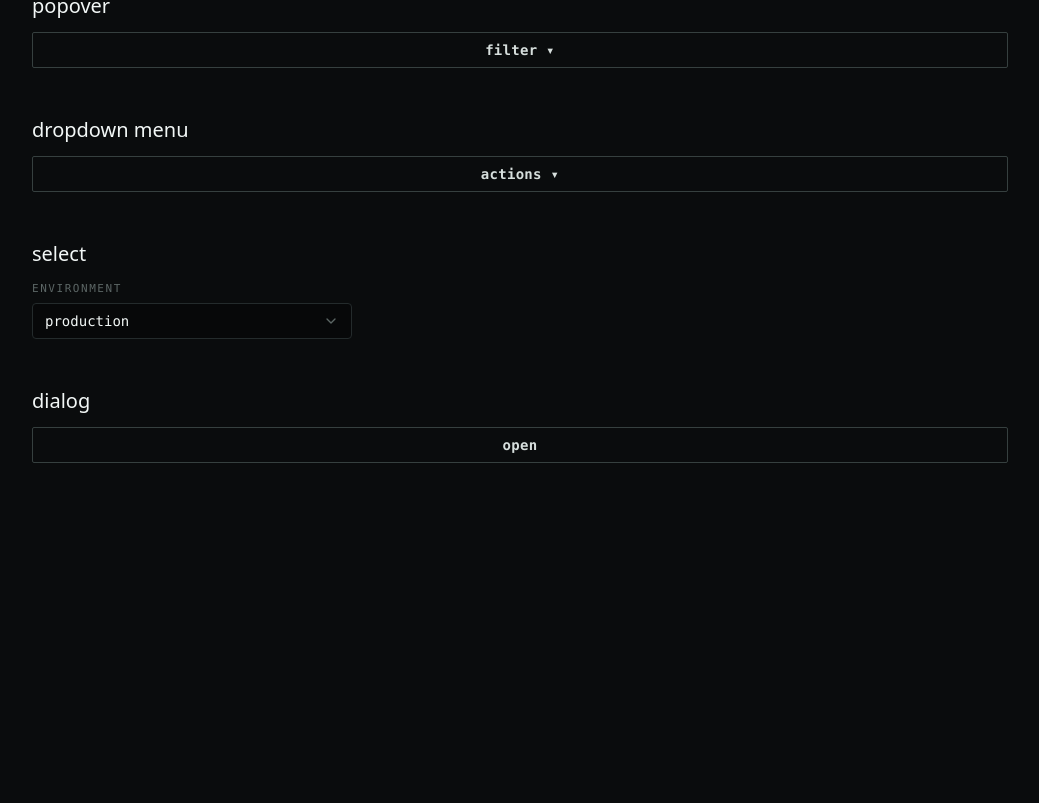
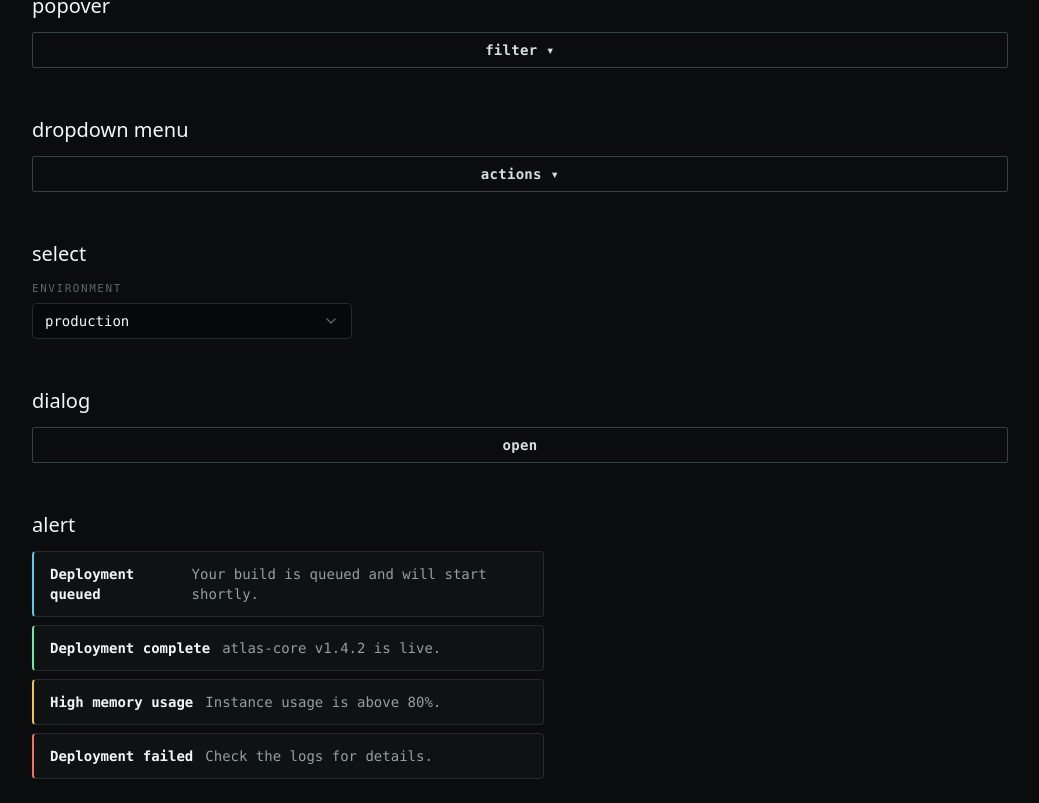
Before and after one commit to XR1-Solution/xr1-kit, a React (Vite) app: page / in a window 1280 px wide. Shown: the part 2115-2918 px from the top of the page, without its empty margins (120-1159 px from the left). Before the commit the page ends 2602 px from the top, so only its background shows below. Built offline with nearby package versions, Linux system fonts and the light colour scheme.

Commit message:
feat(ui): xr1-alert

```diff
--- a/registry.json
+++ b/registry.json
@@ -245,6 +245,15 @@
       "dependencies": ["@radix-ui/react-dialog", "lucide-react"],
       "registryDependencies": ["xr1-theme", "utils"],
       "files": [{ "path": "registry/xr1/ui/dialog.tsx", "type": "registry:ui" }]
+    },
+    {
+      "name": "xr1-alert",
+      "type": "registry:ui",
+      "title": "Alert",
+      "description": "Inline alert with info/success/warning/danger variants and colored left border.",
+      "dependencies": ["class-variance-authority"],
+      "registryDependencies": ["xr1-theme", "utils"],
+      "files": [{ "path": "registry/xr1/ui/alert.tsx", "type": "registry:ui" }]
     }
   ]
 }
--- /dev/null
+++ b/registry/xr1/ui/alert.tsx
@@ -0,0 +1,42 @@
+import * as React from "react"
+import { cva, type VariantProps } from "class-variance-authority"
+import { cn } from "@/lib/utils"
+
+const alertVariants = cva(
+  "flex gap-3 rounded-md border px-4 py-3 font-mono text-sm",
+  {
+    variants: {
+      variant: {
+        info: "border-line border-l-2 border-l-cyan bg-bg-1 text-fg-1",
+        success: "border-line border-l-2 border-l-green bg-bg-1 text-fg-1",
+        warning: "border-line border-l-2 border-l-amber bg-bg-1 text-fg-1",
+        danger: "border-line border-l-2 border-l-red bg-bg-1 text-fg-1",
+      },
+    },
+    defaultVariants: { variant: "info" },
+  },
+)
+
+function Alert({
+  className,
+  variant,
+  ...props
+}: React.ComponentProps<"div"> & VariantProps<typeof alertVariants>) {
+  return (
+    <div
+      role="alert"
+      className={cn(alertVariants({ variant, className }))}
+      {...props}
+    />
+  )
+}
+
+function AlertTitle({ className, ...props }: React.ComponentProps<"p">) {
+  return <p className={cn("font-semibold text-fg-0", className)} {...props} />
+}
+
+function AlertDescription({ className, ...props }: React.ComponentProps<"p">) {
+  return <p className={cn("text-fg-2", className)} {...props} />
+}
+
+export { Alert, AlertTitle, AlertDescription }
--- a/src/App.tsx
+++ b/src/App.tsx
@@ -13,6 +13,7 @@ import { PopoverDemo } from "./demos/popover"
 import { DropdownMenuDemo } from "./demos/dropdown-menu"
 import { SelectDemo } from "./demos/select"
 import { DialogDemo } from "./demos/dialog"
+import { AlertDemo } from "./demos/alert"
 
 export function App() {
   return (
@@ -37,6 +38,7 @@ export function App() {
         <DropdownMenuDemo />
         <SelectDemo />
         <DialogDemo />
+        <AlertDemo />
       </div>
     </main>
   )
--- /dev/null
+++ b/src/demos/alert.tsx
@@ -0,0 +1,27 @@
+import { Alert, AlertTitle, AlertDescription } from "@/components/ui/alert"
+
+export function AlertDemo() {
+  return (
+    <section data-testid="demo-alert" className="flex flex-col gap-3">
+      <h2 className="font-display text-xl text-fg-0">alert</h2>
+      <div className="flex flex-col gap-2 max-w-lg">
+        <Alert variant="info">
+          <AlertTitle>Deployment queued</AlertTitle>
+          <AlertDescription>Your build is queued and will start shortly.</AlertDescription>
+        </Alert>
+        <Alert variant="success">
+          <AlertTitle>Deployment complete</AlertTitle>
+          <AlertDescription>atlas-core v1.4.2 is live.</AlertDescription>
+        </Alert>
+        <Alert variant="warning">
+          <AlertTitle>High memory usage</AlertTitle>
+          <AlertDescription>Instance usage is above 80%.</AlertDescription>
+        </Alert>
+        <Alert variant="danger">
+          <AlertTitle>Deployment failed</AlertTitle>
+          <AlertDescription>Check the logs for details.</AlertDescription>
+        </Alert>
+      </div>
+    </section>
+  )
+}
```
Also changed, not shown: 1 other file (tests, documents, lock files or other folders).
